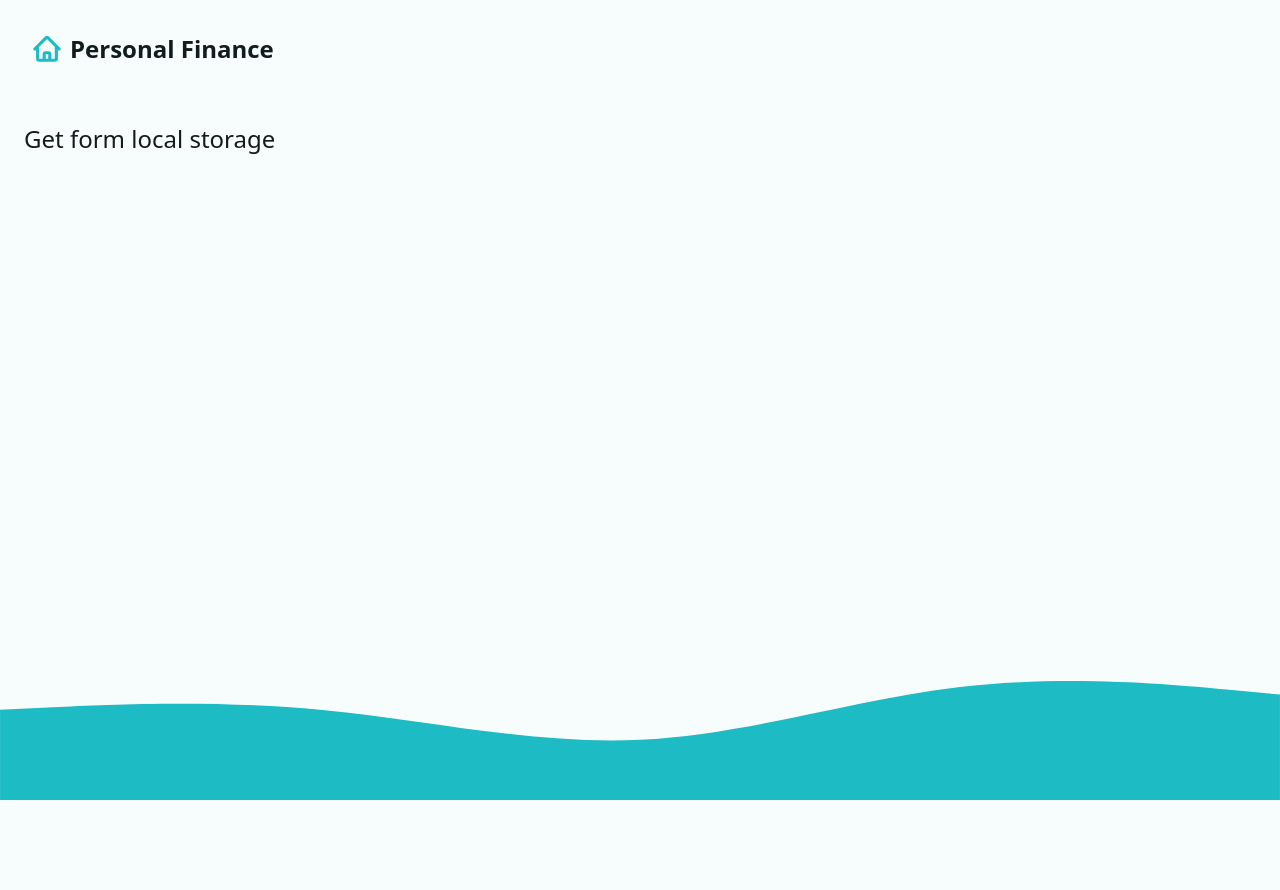
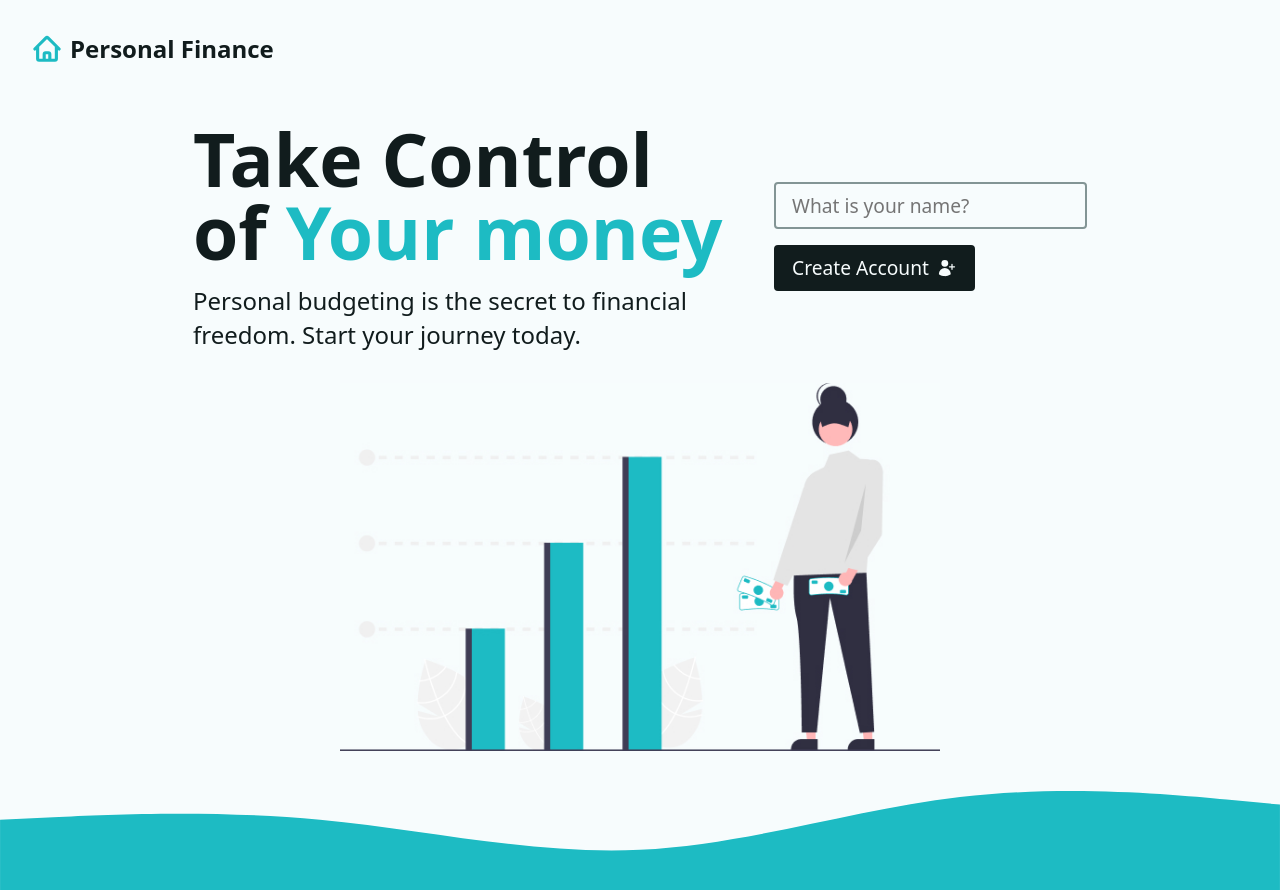
Before and after one commit to Noi-Git/personal-finance, a React (Vite) app in the folder pf-frontend/: page / in a window 1280 px wide. Shown: the top 890 px of the page. Before the commit the page ends 800 px from the top, so only its background shows below. Built offline with nearby package versions, Linux system fonts and the light colour scheme.

Commit message:
crete intro page with register

```diff
--- /dev/null
+++ b/pf-frontend/src/components/Intro.jsx
@@ -0,0 +1,39 @@
+import { Form } from 'react-router-dom'
+import { UserPlusIcon } from '@heroicons/react/24/solid'
+import illustration from '../assets/illustration.jpg'
+
+export const Intro = () => {
+  return (
+    <>
+      <div className='intro'>
+        <div>
+          <h1>
+            Take Control of <span className='accent'>Your money</span>{' '}
+          </h1>
+          <p>
+            Personal budgeting is the secret to financial freedom. Start your
+            journey today.
+          </p>
+        </div>
+
+        <div>
+          <Form method='post'>
+            <input
+              type='text'
+              name='username'
+              required
+              placeholder='What is your name?'
+              aria-label='Your Name'
+              autoComplete='given-name'
+            />
+            <button type='submit' className='btn btn--dark'>
+              <span>Create Account</span>
+              <UserPlusIcon width={20} />
+            </button>
+          </Form>
+        </div>
+        <img src={illustration} alt='Person with money' width={600} />
+      </div>
+    </>
+  )
+}
--- a/pf-frontend/src/pages/Dashboard.jsx
+++ b/pf-frontend/src/pages/Dashboard.jsx
@@ -1,5 +1,6 @@
 import { useLoaderData } from 'react-router-dom'
 import { fetchData } from '../helpers'
+import { Intro } from '../components/Intro'
 
 //loader
 // eslint-disable-next-line react-refresh/only-export-components
@@ -13,7 +14,7 @@ const Dashboard = () => {
   //the dashboardLoader function is connected to loader inside a specific path
   const { userName } = useLoaderData()
 
-  return <div>Get {userName} form local storage </div>
+  return <>{userName ? <p>{userName}</p> : <Intro />}</>
 }
 
 export default Dashboard
```
